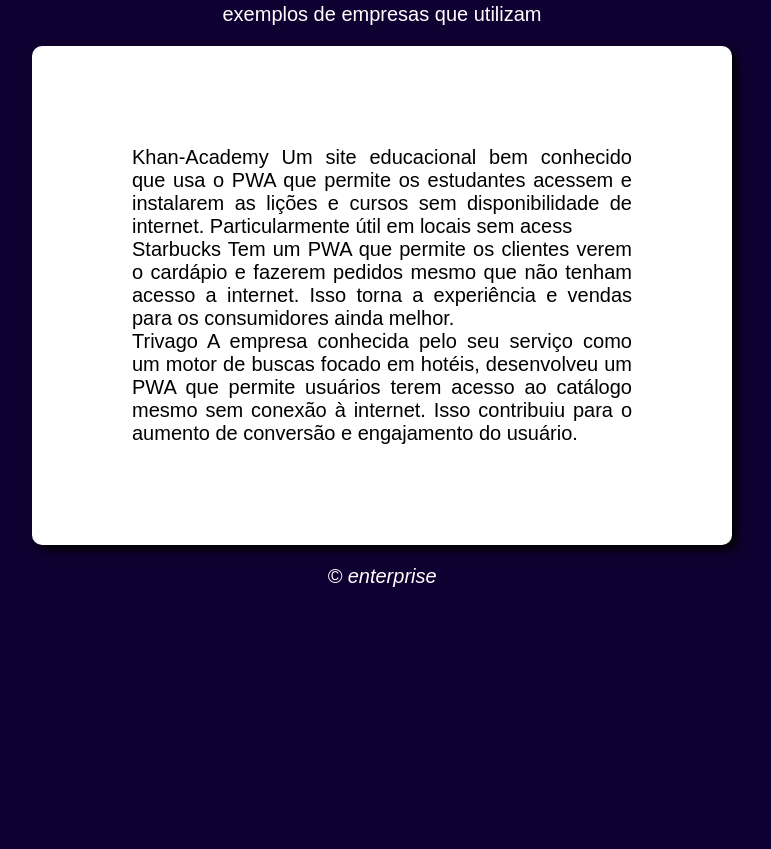
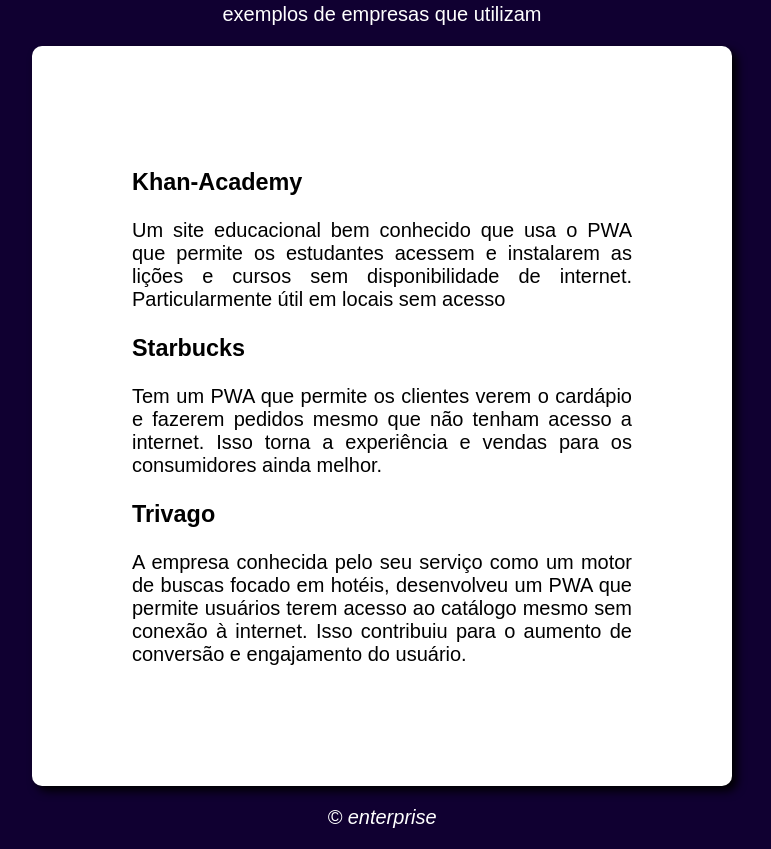
Before and after one commit to devsuiki/PWA-e-Aplica-es-Modernas, a plain HTML site: page index.html in a window 1280 px wide. Shown: the part 2871-3720 px from the top of the page, without its empty margins (258-1029 px from the left). Before the commit the page ends 3479 px from the top, so only its background shows below. Drawn offline with Linux system fonts and the light colour scheme.

Commit message:
Update index.html

```diff
--- a/index.html
+++ b/index.html
@@ -127,17 +127,14 @@
     <p> exemplos de empresas que utilizam </p>
   </exemplos>
 
-  <section>
+   <section>
     <div>
-      Khan-Academy
-      Um site educacional bem conhecido que usa o PWA que permite os estudantes acessem e instalarem as lições e cursos sem disponibilidade de internet. Particularmente útil em locais sem acess
-      <br>
-      Starbucks
-      Tem um PWA que permite os clientes verem o cardápio e fazerem pedidos mesmo que não tenham acesso a internet. Isso torna a experiência e vendas para os consumidores ainda melhor.
-      <br>
-      Trivago
-      A empresa conhecida pelo seu serviço como um motor de buscas focado em hotéis, desenvolveu um PWA que permite usuários terem acesso ao catálogo mesmo sem conexão à internet. Isso contribuiu para o aumento de conversão e engajamento do usuário.
-
+      <h3>Khan-Academy</h3>
+      <p>Um site educacional bem conhecido que usa o PWA que permite os estudantes acessem e instalarem as lições e cursos sem disponibilidade de internet. Particularmente útil em locais sem acesso</p>
+      <h3>Starbucks</h3>
+      <p>Tem um PWA que permite os clientes verem o cardápio e fazerem pedidos mesmo que não tenham acesso a internet. Isso torna a experiência e vendas para os consumidores ainda melhor.</p>
+      <h3>Trivago</h3>
+      <p>A empresa conhecida pelo seu serviço como um motor de buscas focado em hotéis, desenvolveu um PWA que permite usuários terem acesso ao catálogo mesmo sem conexão à internet. Isso contribuiu para o aumento de conversão e engajamento do usuário.</p>
    </div>
   </section>
 
```
